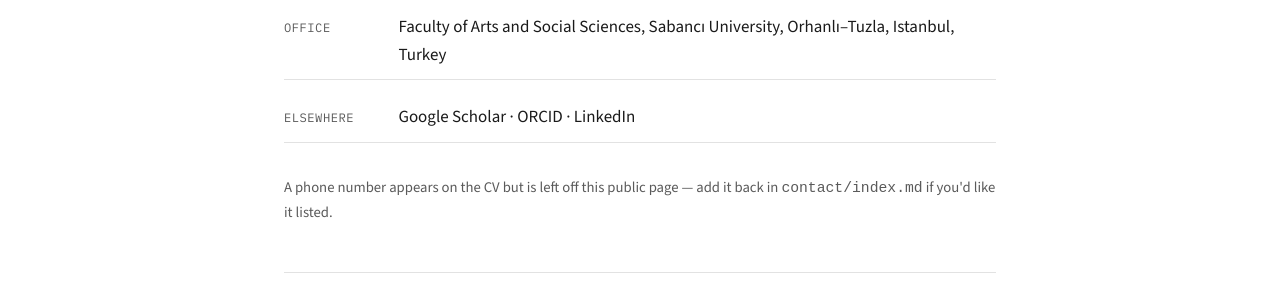
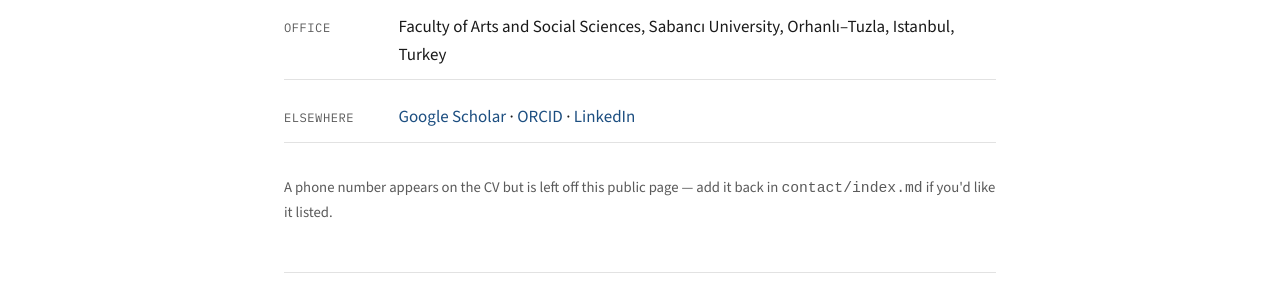
Before and after one commit to yasemintosun91/yasemintosun, a Jekyll site: the page built from contact/index.md, in a window 1280 px wide. Shown: the part 261-557 px from the top of the page. Built offline with Jekyll 4.4.1, drawn with Linux system fonts in a browser that asks for light colours; part of the change alters nothing that is shown.

```diff
--- a/contact/index.md
+++ b/contact/index.md
@@ -19,8 +19,9 @@ permalink: /contact/
   <div class="contact-row">
     <span class="label">Elsewhere</span>
     <span>
-      <!-- Add real links when ready -->
-      Google Scholar · ORCID · LinkedIn
+      <a href="https://scholar.google.com/citations?user=n1uySbQAAAAJ&hl=tr" target="_blank" rel="noopener">Google Scholar</a> ·
+      <a href="https://orcid.org/0000-0002-7601-2134" target="_blank" rel="noopener">ORCID</a> ·
+      <a href="https://www.linkedin.com/in/yasemin-tosun-phd-8291711b9/" target="_blank" rel="noopener">LinkedIn</a>
     </span>
   </div>
 </div>
```
